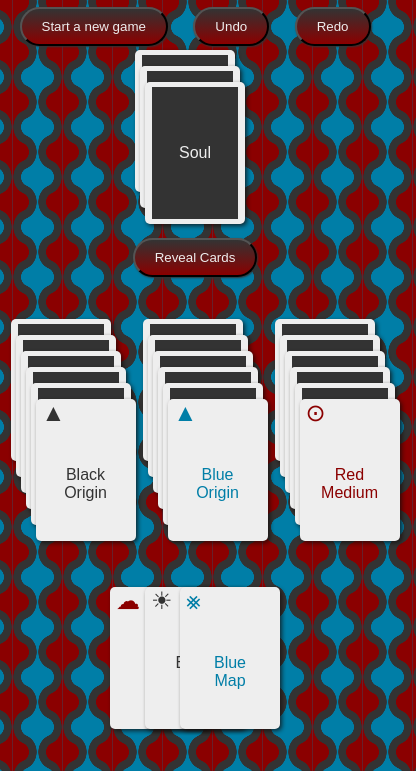
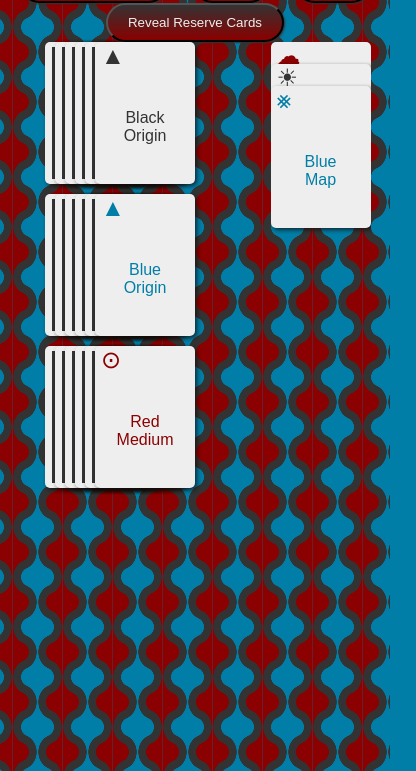
Before and after one commit to Andrew565/soul-solitaire, a website: page index.html in a window 390 px wide. Shown: the part 73-844 px from the top of the page, 416 px wide, since content can reach past the window. Drawn offline with Linux system fonts and the light colour scheme.

Commit message:
Working drag-and-drop interface on Mobile screens

```diff
--- a/index.html
+++ b/index.html
@@ -17,9 +17,10 @@
     <section id="enchanterPileSection" class="card-piles">
       <div class="card-pile">
         <div id="enchanterPile" class="pile-cards"></div>
-        <button id="enchanterReveal">Reveal Cards</button>
+        <button id="enchanterReveal">Reveal Reserve Cards</button>
       </div>
     </section>
+    <div id="cardsAndDiscards">
       <section id="cardPiles" class="card-piles">
         <div class="card-pile">
           <div id="leftPile" class="pile-cards"></div>
@@ -36,6 +37,7 @@
           <div id="discardPile" class="pile-cards"></div>
         </div>
       </section>
+    </div>
 
     <template id="faceUpCardTemplate">
       <div class="soul-card soul-card--face-up">
--- a/src/index.css
+++ b/src/index.css
@@ -41,10 +41,16 @@ body {
 @media (max-width: 800px) {
   body {
     width: 90%;
+    overflow: hidden;
+  }
+
+  .gu-mirror {
+    display: none !important;
   }
 }
 
 h1 {
+  margin: 0;
   color: var(--light-main);
   text-shadow: 0px 0px 2px #140c0A99;
 }
@@ -79,30 +85,56 @@ button:hover {
 .card-piles {
   display: flex;
   flex-direction: row;
-  flex: 3 100%;
+  flex: 3;
 }
 
 .card-pile {
   flex: 1 100%;
-  padding: 1em;
   display: flex;
   flex-direction: column;
   justify-content: center;
   align-items: center;
 }
 
-.card-pile > * {
-  margin-top: 6px;
-}
-
 #enchanterPile.pile-cards {
-  margin-top: 20px;
+  margin-top: 40px;
   height: 150px;
 }
 
+@media (max-width: 800px) {
+  #enchanterPile.pile-cards {
+    display: none;
+  }
+
+  #cardsAndDiscards {
+    display: flex;
+    flex-direction: row;
+    justify-content: space-between;
+  }
+
+  #cardPiles {
+    flex: 2 100%;
+    display: flex;
+    flex-direction: column;
+    justify-content: space-between;
+  }
+
+  #discardPile {
+    flex: 1 100%;
+  }
+}
+
 #cardPiles .pile-cards {
-  height: 150px;
+  height: 142px;
   margin-top: 90px;
+}
+
+@media (max-width: 800px) {
+  #cardPiles .pile-cards {
+    margin-top: 0px;
+    margin-bottom: 10px;
+    height: 142px;
+  }
 }
 
 .pile-cards {
@@ -111,7 +143,17 @@ button:hover {
 }
 
 #discardPile.pile-cards {
+  margin-top: 10px;
   flex-direction: row;
+}
+
+@media (max-width: 800px) {
+  #discardPile.pile-cards {
+    margin-top: 0px;
+    flex-direction: column;
+    overflow-y: auto;
+    height: 50vh;
+  }
 }
 
 .dual-buttons {
@@ -133,10 +175,31 @@ button:hover {
   z-index: calc(-1 * var(--index));
 }
 
+@media (max-width: 800px) {
+  .soul-card {
+    margin-bottom: -142px;
+    margin-left: calc(-10px * var(--index));
+  }
+}
+
+#discardPile .soul-card {
+  z-index: calc(2 * var(--index));
+}
+
 #discardPile .soul-card:not(:first-child) {
   margin-bottom: 0;
-  margin-left: -65px;
-  z-index: calc(1 * var(--index));
+  margin-left: -70px;
+}
+
+@media (max-width: 800px) {
+  #discardPile .soul-card {
+    margin-left: 0;
+    margin-bottom: 0;
+  }
+  #discardPile .soul-card:not(:first-child) {
+    margin-left: 0;
+    margin-top: -120px;
+  }
 }
 
 .soul-card--face-down .soul-card__back {
```
Lines whose indentation alone changed are shown as unchanged.
